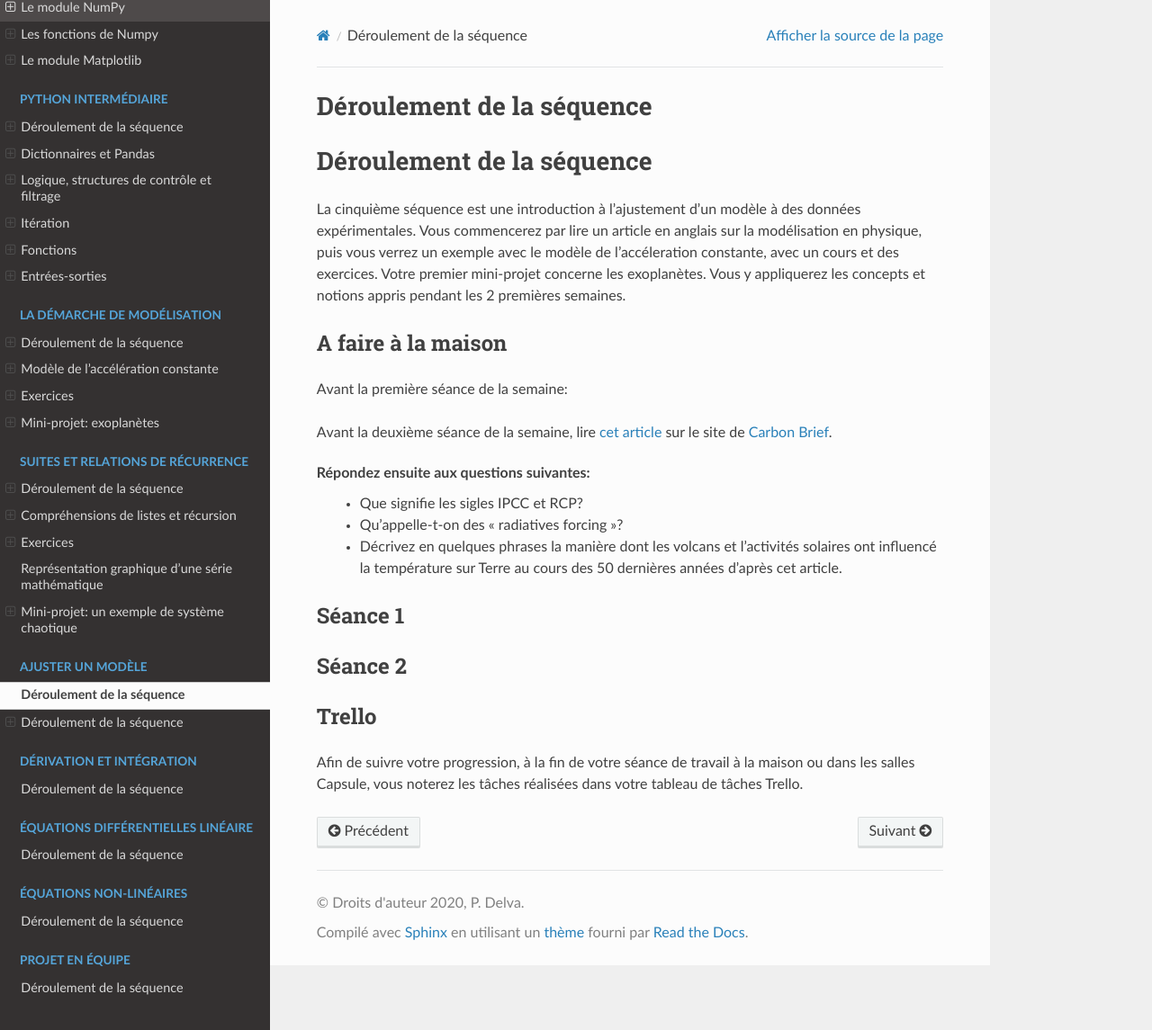
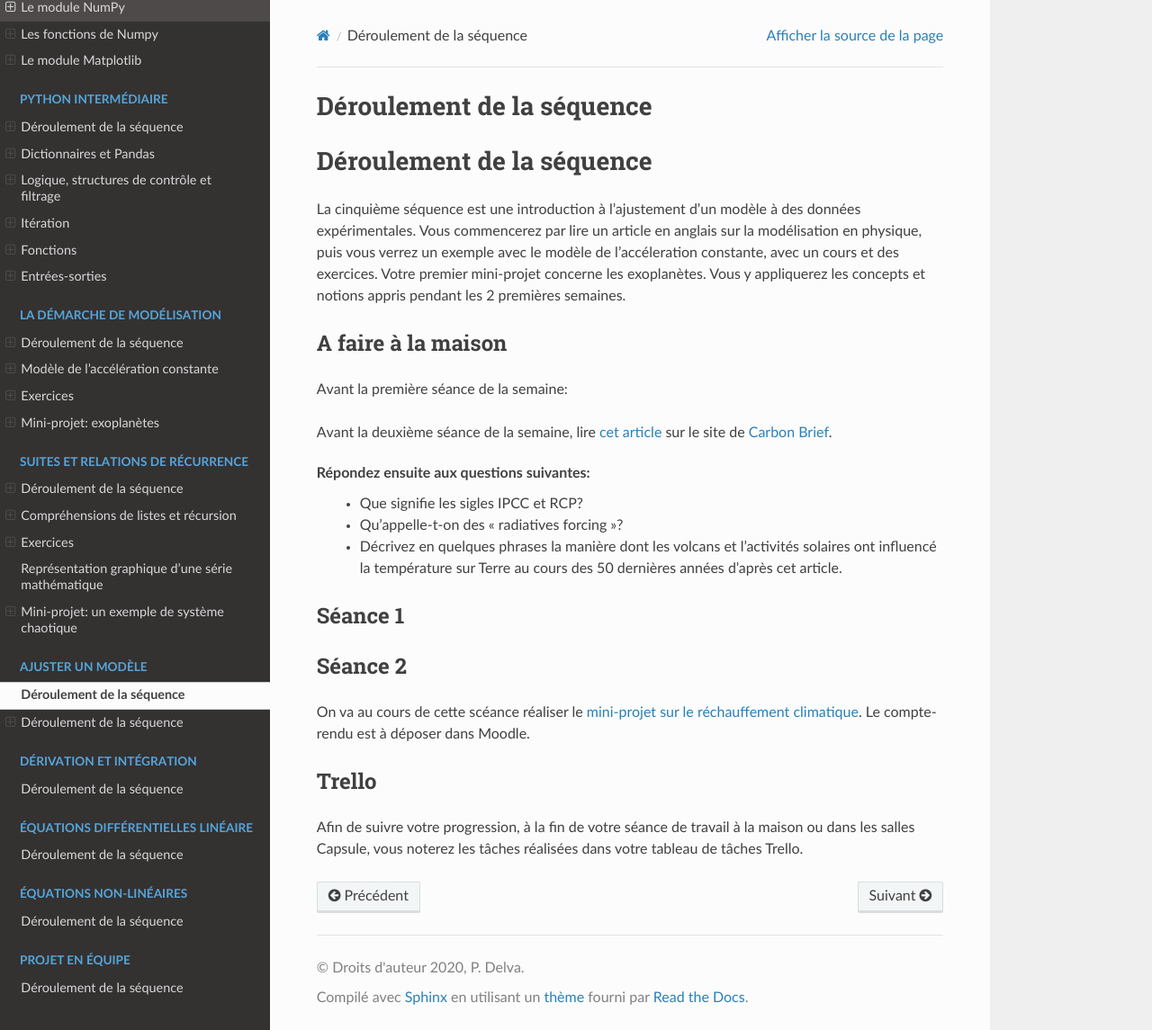
Before and after one commit to phys-mod/site, a Sphinx documentation site: the page built from source/sequences/05-ajustement-modele/contenu.rst, in a window 1280 px wide and 1145 px high. Shown: the whole window at 90% size. Built offline with Sphinx 7.4.7 and the Read the Docs theme 2.0.0, drawn with Linux system fonts in a browser that asks for light colours.

Commit message:
Update contenu.rst

```diff
--- a/source/sequences/05-ajustement-modele/contenu.rst
+++ b/source/sequences/05-ajustement-modele/contenu.rst
@@ -29,6 +29,9 @@ Séance 1
 
 Séance 2
 --------
+On va au cours de cette scéance réaliser le `mini-projet sur le réchauffement climatique`__. Le compte-rendu est à déposer dans Moodle.
+
+__ ./rechauffement_climatique.rst
 
 Trello
 ------
```
